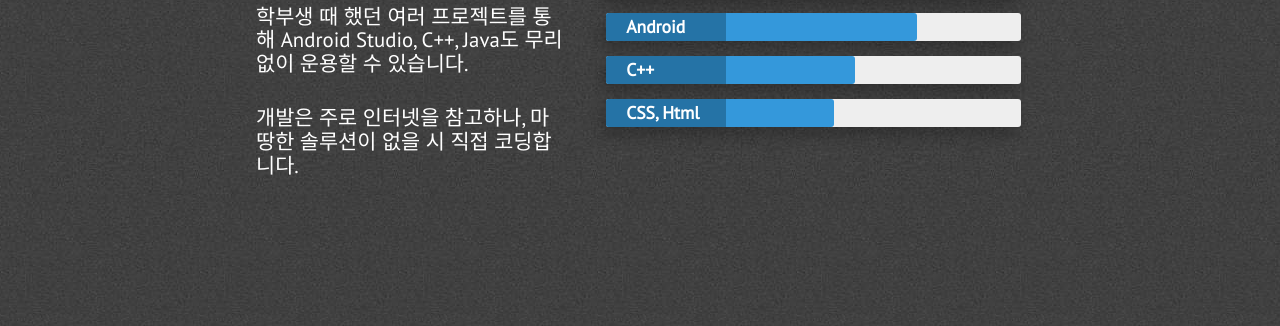
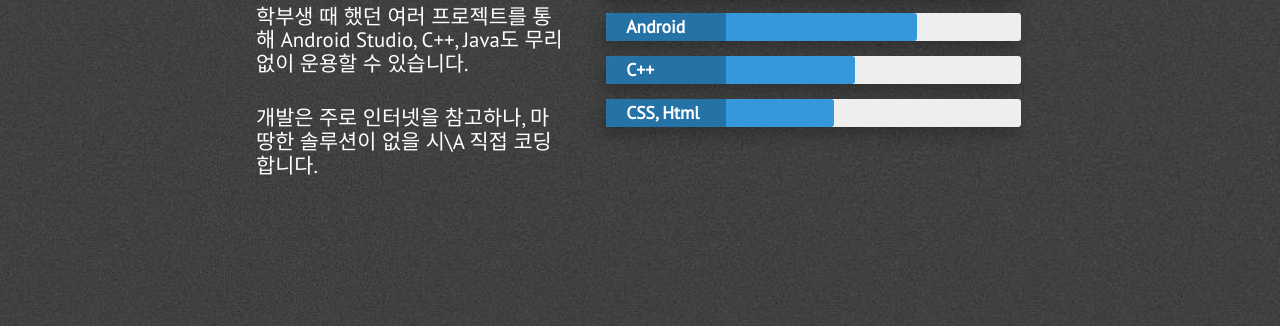
Before and after one commit to SongChaeYoung98/SongChaeYoung98.github.io, a Jekyll site: the page built from index.html, in a window 1280 px wide and 900 px high, scrolled down 2282 px. Shown: the part 156-482 px from the top of the window. Built offline with Jekyll 4.4.1, drawn with Linux system fonts in a browser that asks for light colours; nearby versions of some CDN libraries.

```diff
--- a/_includes/skills.html
+++ b/_includes/skills.html
@@ -14,7 +14,7 @@
                         학부생 때 했던 여러 프로젝트를 통해 Android Studio, C++, Java도 무리없이 운용할 수 있습니다.
                     </p>
                     <p class="paragraph-text left-align">
-                        개발은 주로 인터넷을 참고하나, 마땅한 솔루션이 없을 시 직접 코딩합니다.
+                        개발은 주로 인터넷을 참고하나, 마땅한 솔루션이 없을 시\A 직접 코딩합니다.
                     </p>
                 </div>
 
```
